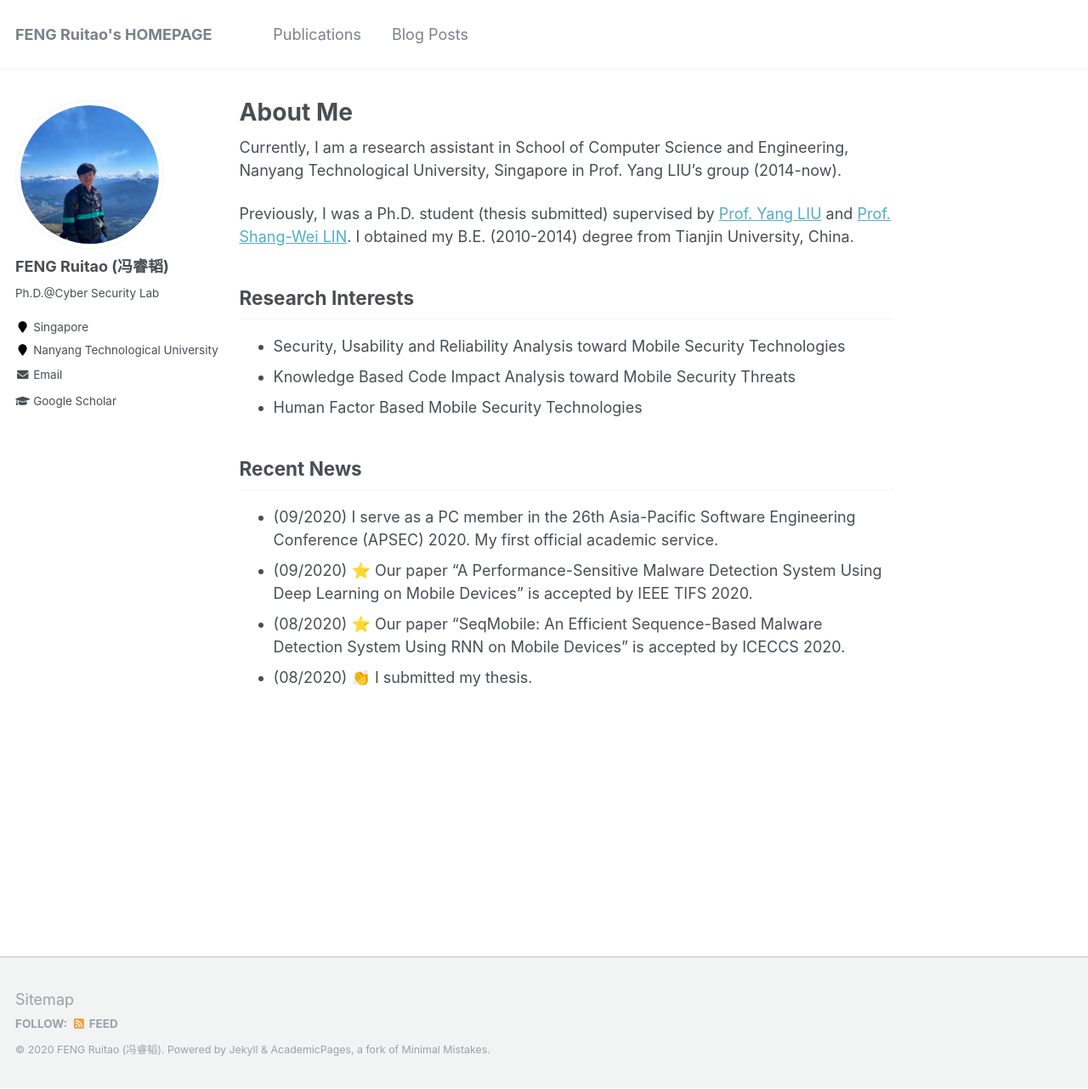
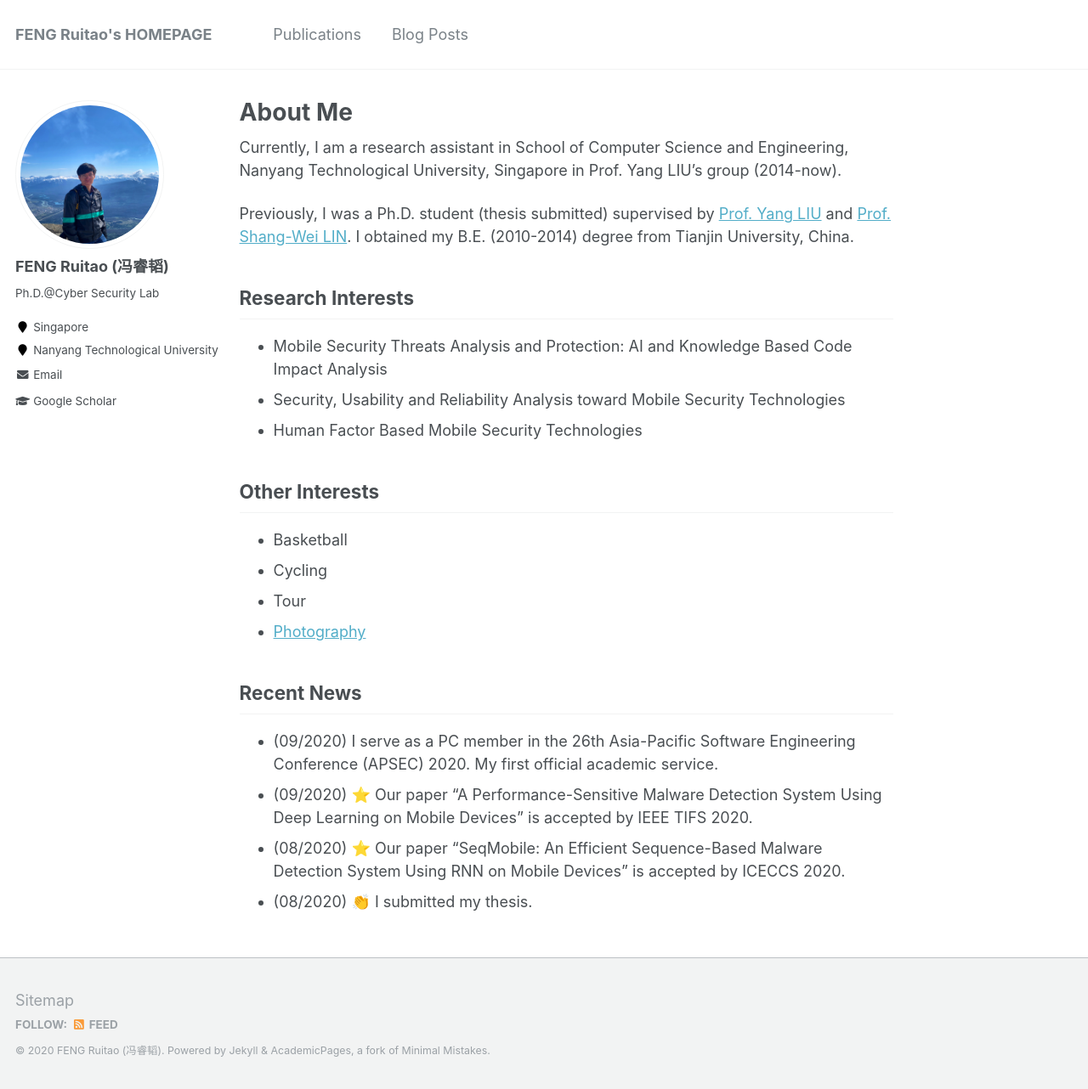
Before and after one commit to rtfeng/rtfeng.github.io, a Jekyll site: the page built from _pages/about.md, in a window 1280 px wide and 1282 px high. Shown: the whole window at 85% size. Built offline with Jekyll 4.4.1, drawn with Linux system fonts in a browser that asks for light colours; emoji names are drawn with the system emoji font.

Commit message:
Update interests

```diff
--- a/_config.yml
+++ b/_config.yml
@@ -255,7 +255,7 @@ sass:
 permalink: /:categories/:title/
 # paginate: 5 # amount of posts to show
 # paginate_path: /page:num/
-timezone: America/Los_Angeles # http://en.wikipedia.org/wiki/List_of_tz_database_time_zones
+timezone: Asia/Singapore # http://en.wikipedia.org/wiki/List_of_tz_database_time_zones
 
 
 # Plugins
--- a/_pages/about.md
+++ b/_pages/about.md
@@ -14,10 +14,15 @@ Previously, I was a Ph.D. student (thesis submitted) supervised by [Prof. Yang L
 
 
 ## Research Interests
+  * Mobile Security Threats Analysis and Protection: AI and Knowledge Based Code Impact Analysis
+  * Security, Usability and Reliability Analysis toward Mobile Security Technologies
+  * Human Factor Based Mobile Security Technologies
 
-  * Security, Usability and Reliability Analysis toward Mobile Security Technologies
-  * Knowledge Based Code Impact Analysis toward Mobile Security Threats
-  * Human Factor Based Mobile Security Technologies
+## Other Interests
+  * Basketball
+  * Cycling
+  * Tour
+  * [Photography](https://sites.google.com/site/ruitaosphotograph/)
 
 ## Recent News
   * (09/2020) I serve as a PC member in the 26th Asia-Pacific Software Engineering Conference (APSEC) 2020. My first official academic service.
```
Also changed, not shown: _pages/publications.md (+6 -0 lines).
